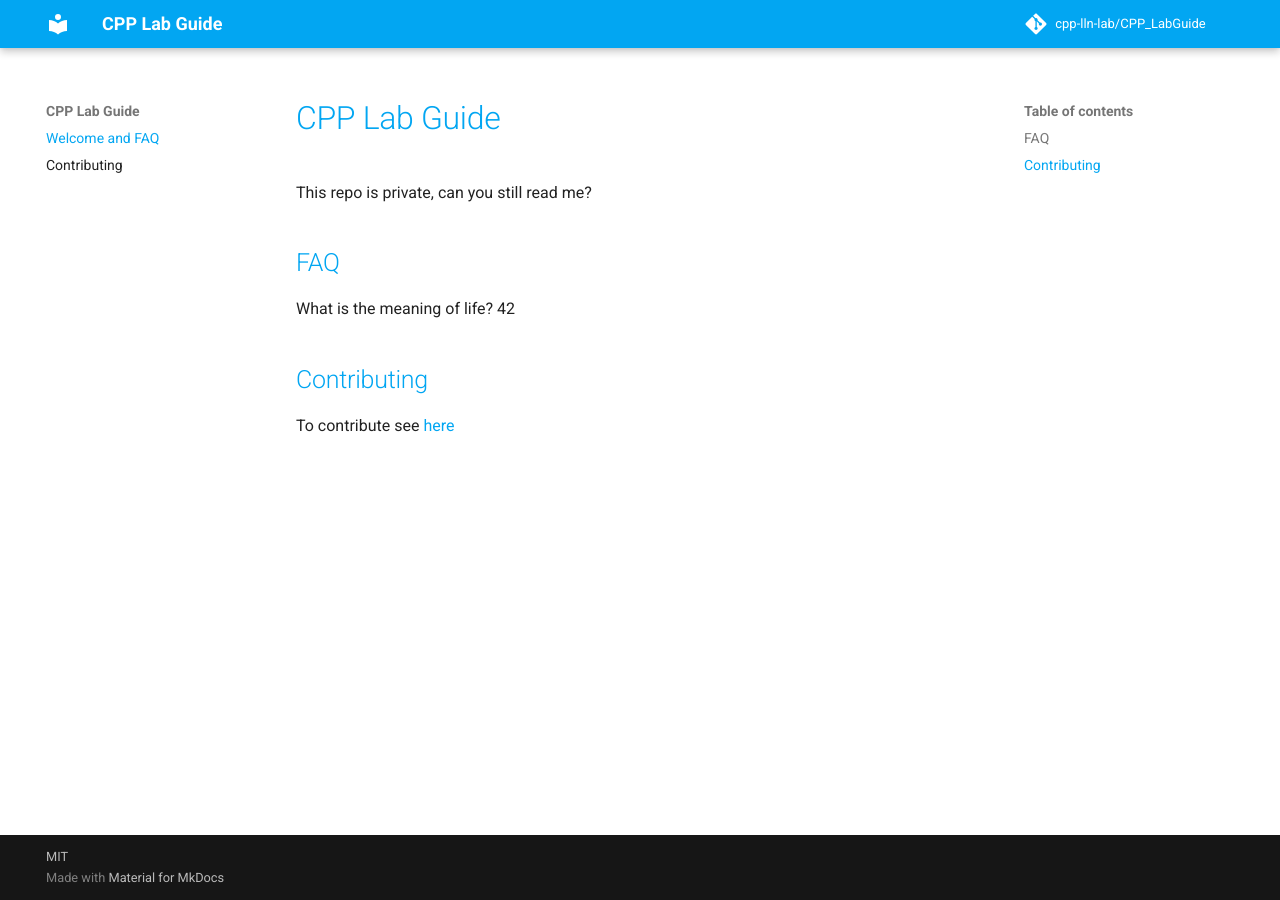
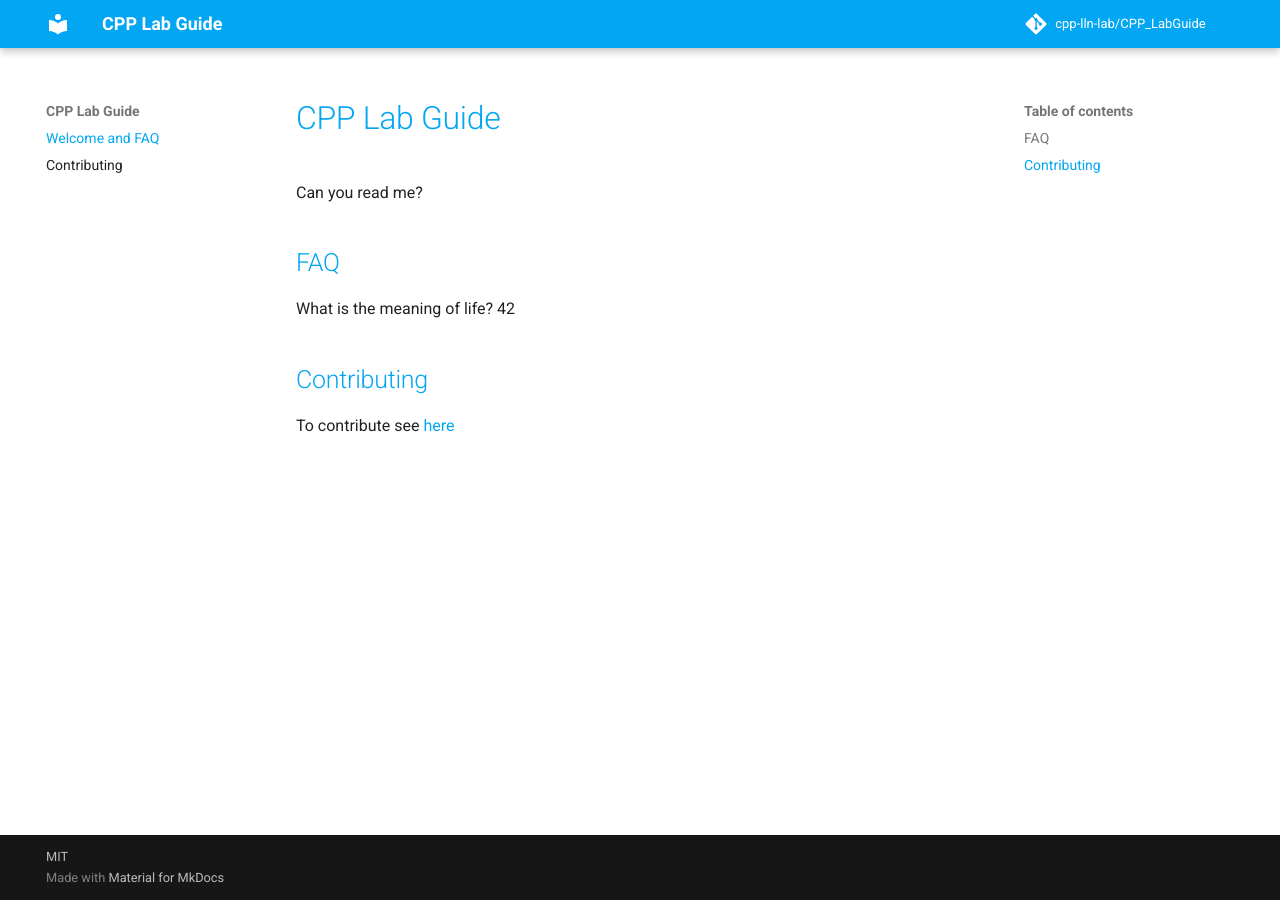
Before and after one commit to cpp-lln-lab/CPP_LabGuide, an MkDocs documentation site: the page built from doc/index.md, in a window 1280 px wide. Built offline with MkDocs 1.6.1 and Material for MkDocs 9.7.7, drawn with Linux system fonts in a browser that asks for light colours; comment, search, counter and statistics services are not loaded.

Commit message:
Update index.md

```diff
--- a/doc/index.md
+++ b/doc/index.md
@@ -1,6 +1,6 @@
 # CPP Lab Guide
 
-This repo is private, can you still read me?
+Can you read me?
 
 ## FAQ
 
```
